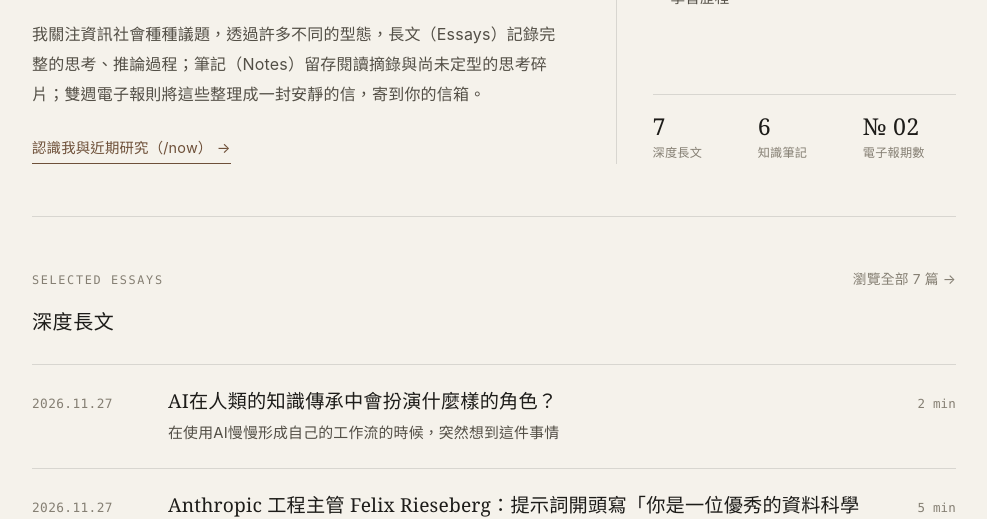
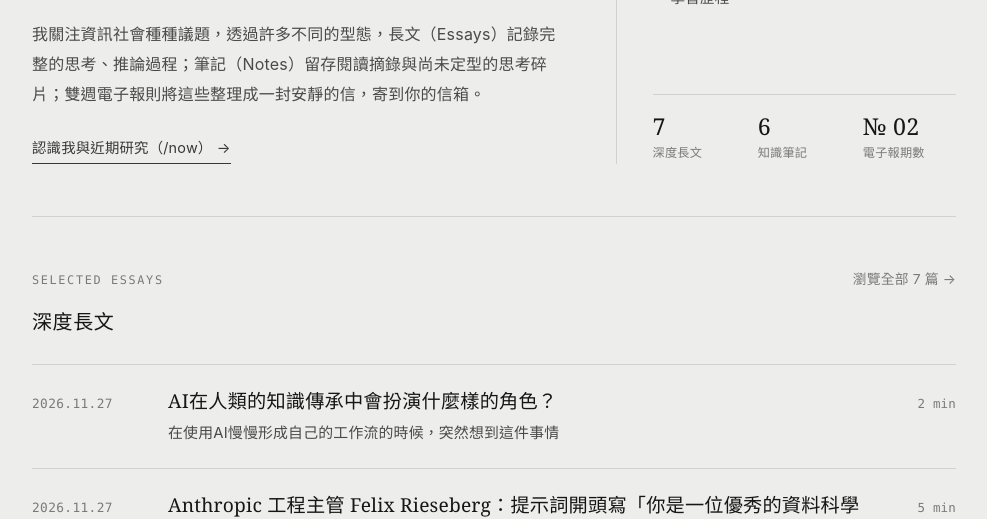
Before and after one commit to deediaoyeh/personal-site, a plain HTML site: page index.html in a window 1280 px wide. Shown: the part 292-811 px from the top of the page, without its empty margins (146-1133 px from the left). Drawn offline with Linux system fonts and the light colour scheme.

Commit message:
cloud-studio: update theme

```diff
--- a/theme.config.json
+++ b/theme.config.json
@@ -1,13 +1,13 @@
 {
-  "preset": "warm-paper",
-  "bgPaper": "#f5f2eb",
-  "bgSubtle": "#ece7dd",
-  "bgElevated": "#faf8f4",
-  "inkPrimary": "#1d1c19",
-  "inkSecondary": "#534f46",
-  "inkMuted": "#857f73",
-  "accent": "#6e5039",
-  "accentMoss": "#485643",
+  "preset": "stone-minimal",
+  "bgPaper": "#ededeb",
+  "bgSubtle": "#e2e2df",
+  "bgElevated": "#f5f5f3",
+  "inkPrimary": "#161616",
+  "inkSecondary": "#4a4a48",
+  "inkMuted": "#7a7a77",
+  "accent": "#383836",
+  "accentMoss": "#455242",
   "fontSize": 16,
   "lineHeight": 1.8,
   "maxWidth": 980
--- a/theme.custom.css
+++ b/theme.custom.css
@@ -1,22 +1,20 @@
-/* 由「書齋離線編輯工作台 (studio.html)」自動產生與管理 */
+/* 由雲端工作台產生 */
 :root,
 [data-theme="paper"] {
-  --bg-paper: #f5f2eb;
-  --bg-subtle: #ece7dd;
-  --bg-elevated: #faf8f4;
-  --ink-primary: #1d1c19;
-  --ink-secondary: #534f46;
-  --ink-muted: #857f73;
-  --accent: #6e5039;
-  --accent-hover: #1d1c19;
-  --accent-moss: #485643;
+  --bg-paper: #ededeb;
+  --bg-subtle: #e2e2df;
+  --bg-elevated: #f5f5f3;
+  --ink-primary: #161616;
+  --ink-secondary: #4a4a48;
+  --ink-muted: #7a7a77;
+  --accent: #383836;
+  --accent-hover: #161616;
+  --accent-moss: #455242;
 }
-
 body {
   font-size: 16px;
   line-height: 1.8;
 }
-
 .site-shell {
   max-width: 980px;
 }
```
